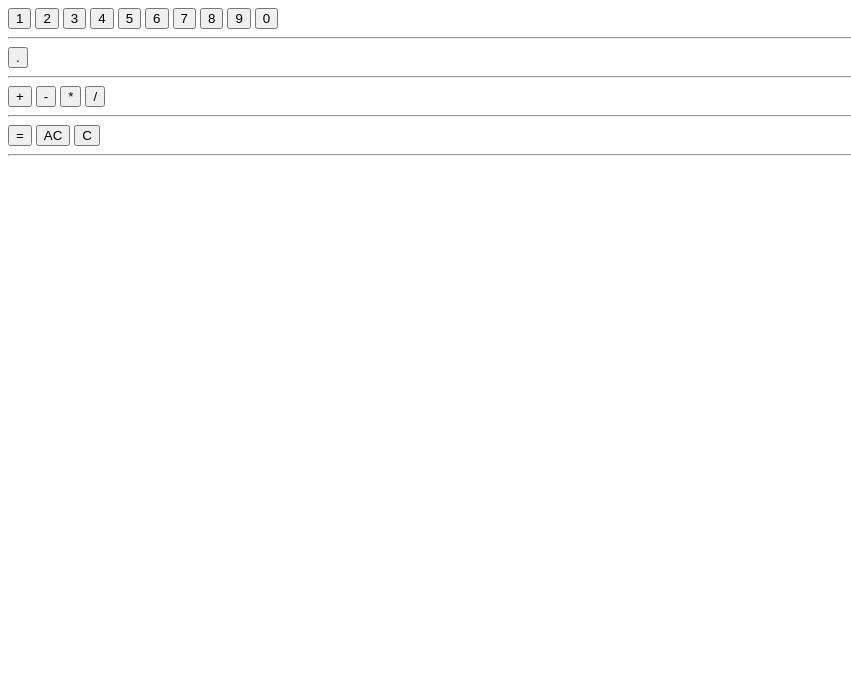
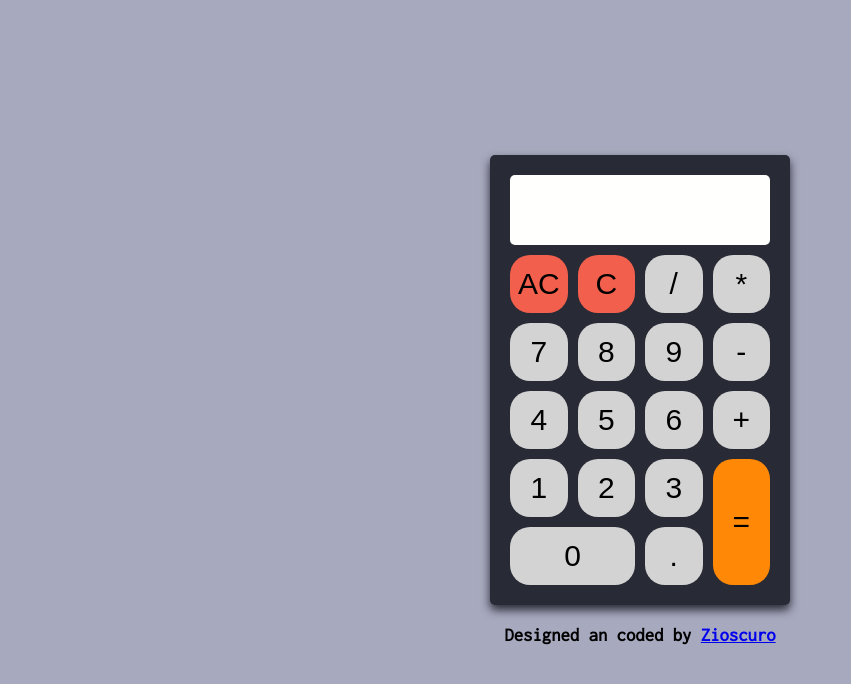
Before and after one commit to zioscuro/odin-calculator, a plain HTML site: page index.html in a window 1280 px wide. Shown: the whole page, without its empty margins (0-851 px from the left). Drawn offline with Linux system fonts and the light colour scheme.

Commit message:
Add css styles definition

```diff
--- a/app.js
+++ b/app.js
@@ -1,6 +1,6 @@
 // DOM ELEMENTS
-const digits = document.querySelectorAll('.digits button');
-const operators = document.querySelectorAll('.operators button');
+const digits = document.querySelectorAll('.key.digit');
+const operators = document.querySelectorAll('.key.operator');
 const display = document.querySelector('#display');
 const formula = document.querySelector('#formula');
 const dotButton = document.querySelector('#dot');
--- a/index.html
+++ b/index.html
@@ -9,33 +9,36 @@
     <script src="./app.js" defer></script>
   </head>
   <body>
-    <div class="digits">
-      <button>1</button>
-      <button>2</button>
-      <button>3</button>
-      <button>4</button>
-      <button>5</button>
-      <button>6</button>
-      <button>7</button>
-      <button>8</button>
-      <button>9</button>
-      <button>0</button>
+    <div class="calculator">
+      <div class="screen">
+        <div id="formula"></div>
+        <div id="display"></div>
+      </div>
+      <div class="keys">
+        <button class="key digit" id="one">1</button>
+        <button class="key digit" id="two">2</button>
+        <button class="key digit" id="three">3</button>
+        <button class="key digit" id="four">4</button>
+        <button class="key digit" id="five">5</button>
+        <button class="key digit" id="six">6</button>
+        <button class="key digit" id="seven">7</button>
+        <button class="key digit" id="eight">8</button>
+        <button class="key digit" id="nine">9</button>
+        <button class="key digit" id="zero">0</button>
+
+        <button class="key operator" id="add">+</button>
+        <button class="key operator" id="subtract">-</button>
+        <button class="key operator" id="multiply">*</button>
+        <button class="key operator" id="divide">/</button>
+
+        <button class="key" id="dot">.</button>
+        <button class="key" id="clear">AC</button>
+        <button class="key" id="backspace">C</button>
+        <button class="key" id="equals">=</button>
+      </div>
     </div>
-    <hr>
-    <button id="dot">.</button>
-    <hr>
-    <div class="operators">
-      <button id="add">+</button>
-      <button id="subtract">-</button>
-      <button id="multiply">*</button>
-      <button id="divide">/</button>
-    </div>
-    <hr>
-    <button id="equals">=</button>
-    <button id="clear">AC</button>
-    <button id="backspace">C</button>
-    <hr>
-    <div id="formula"></div>
-    <div id="display"></div>
+    <h3>
+      Designed an coded by <a href="https://github.com/zioscuro">Zioscuro</a>
+    </h3>
   </body>
 </html>
--- a/style.css
+++ b/style.css
@@ -1,7 +1,151 @@
-h1 {
-  color: red;
+@import url('https://fonts.googleapis.com/css2?family=Inconsolata&display=swap');
+
+* {
+  margin: 0;
+  padding: 0;
+  box-sizing: border-box;
+}
+
+body {
+  height: 100vh;
+  display: flex;
+  flex-direction: column;
+  align-items: center;
+  justify-content: center;
+  background-color: #a7a9be;
+  font-family: 'Inconsolata', monospace;
+}
+
+.calculator {
+  background-color: #282a35;
+  box-shadow: 0px 5px 10px 0px #282a35;
+  border-radius: 5px;
+  padding: 20px;
+  width: 300px;
+  height: 450px;
+  display: flex;
+  flex-direction: column;
+  margin-bottom: 20px;
+}
+
+.screen {
+  background-color: #fffffe;
+  border-radius: 5px;
+  height: 70px;
+  margin-bottom: 10px;
+  padding: 5px;
+  display: flex;
+  flex-direction: column;
+  justify-content: space-between;
+  align-items: flex-end;
+}
+
+#display {
+  font-size: 40px;
 }
 
 #formula {
-  color: red;
+  font-size: 25px;
+  color: #e53170;
 }
+
+.keys {
+  flex-grow: 1;
+  display: grid;
+  grid-template-columns: repeat(4, 1fr);
+  grid-template-rows: repeat(5, 1fr);
+  grid-template-areas:
+    'AC CC dv ml'
+    'sv ei ni sb'
+    'fo fi si ad'
+    'on tw tr eq'
+    'ze ze dt eq';
+  gap: 10px;
+}
+
+.keys button {
+  border: none;
+  border-radius: 20px;
+  font-size: 30px;
+  background-color: lightgray;
+}
+
+.keys button:hover {
+  border: 3px solid white;
+  opacity: 90%;
+}
+
+#clear {
+  grid-area: AC;
+  background-color: #f25f4c
+}
+
+#backspace {
+  grid-area: CC;
+  background-color: #f25f4c
+}
+
+#divide {
+  grid-area: dv;
+}
+
+#multiply {
+  grid-area: ml;
+}
+
+#subtract {
+  grid-area: sb;
+}
+
+#add {
+  grid-area: ad;
+}
+
+#equals {
+  grid-area: eq;
+  background-color: #ff8906
+}
+
+#dot {
+  grid-area: dt;
+}
+
+#zero {
+  grid-area: ze;
+}
+
+#one {
+  grid-area: on;
+}
+
+#two {
+  grid-area: tw;
+}
+
+#three {
+  grid-area: tr;
+}
+
+#four {
+  grid-area: fo;
+}
+
+#five {
+  grid-area: fi;
+}
+
+#six {
+  grid-area: si;
+}
+
+#seven {
+  grid-area: sv;
+}
+
+#eight {
+  grid-area: ei;
+}
+
+#nine {
+  grid-area: ni;
+}
```
